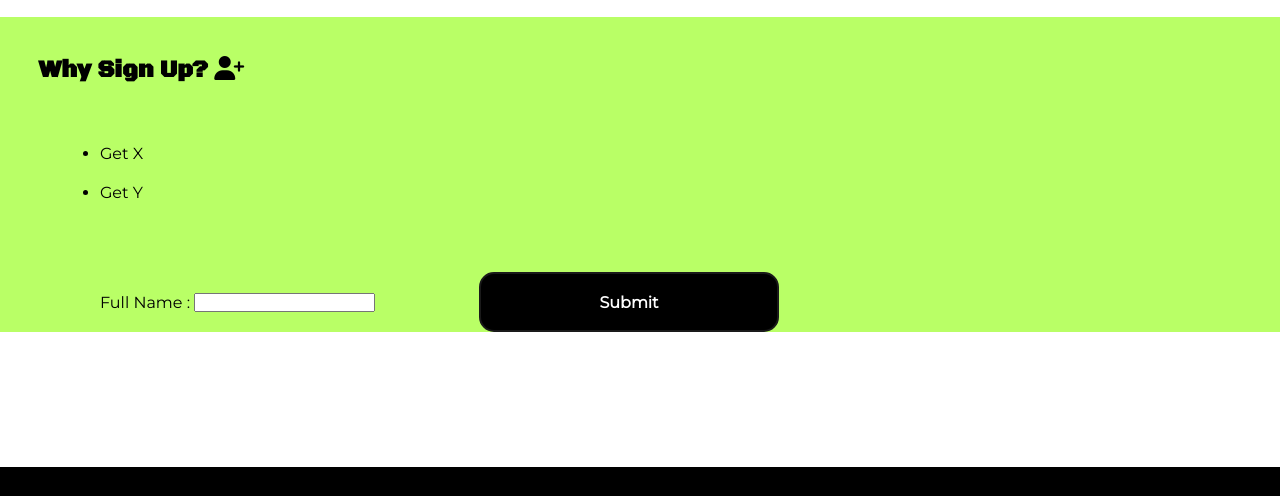
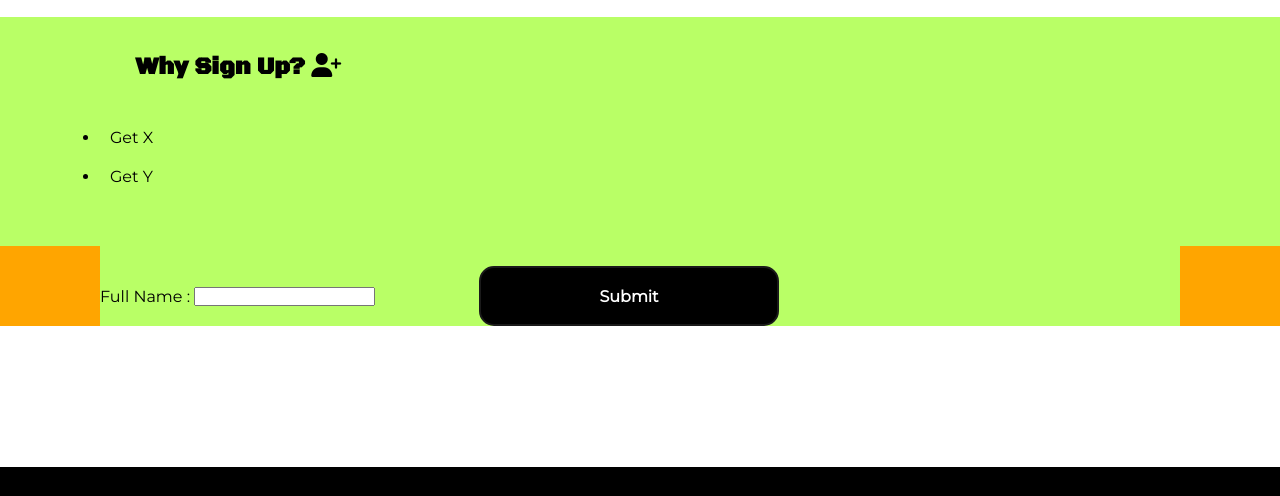
Before and after one commit to t0bes1/bootx, a plain HTML site: page sign-up.html in a window 1280 px wide. Shown: the part 183-679 px from the top of the page. Drawn offline with Linux system fonts and the light colour scheme.

Commit message:
Update sign up form styling

```diff
--- a/assets/css/style.css
+++ b/assets/css/style.css
@@ -271,24 +271,19 @@ a, a:visited {
 }
 
 #sign-up-why {
-
+    margin-left: 100px;
     background-color: #B9ff66;
-
 }
 
 #sign-up-why li {
-    margin-top: 20px;
-    margin-left: 100px;
-    margin-right: 100px;
+    padding: 10px;
     background-color: #B9ff66;
 
 }
 
 #sign-up-form {
     margin-top: 20px;
-    background-color: #B9ff66;
-    font-family: Montserrat;
-    margin-top: 50px;
+    background-color: orange;
 }
 
 #sign-up-form-detail {
```
